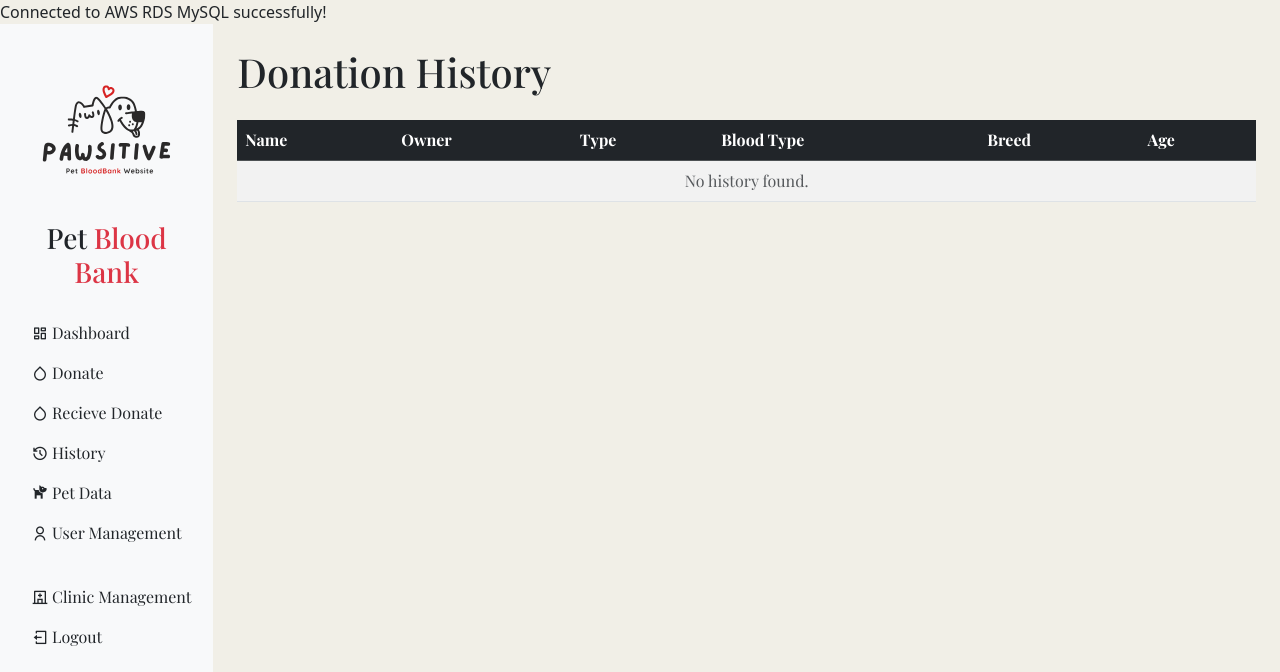
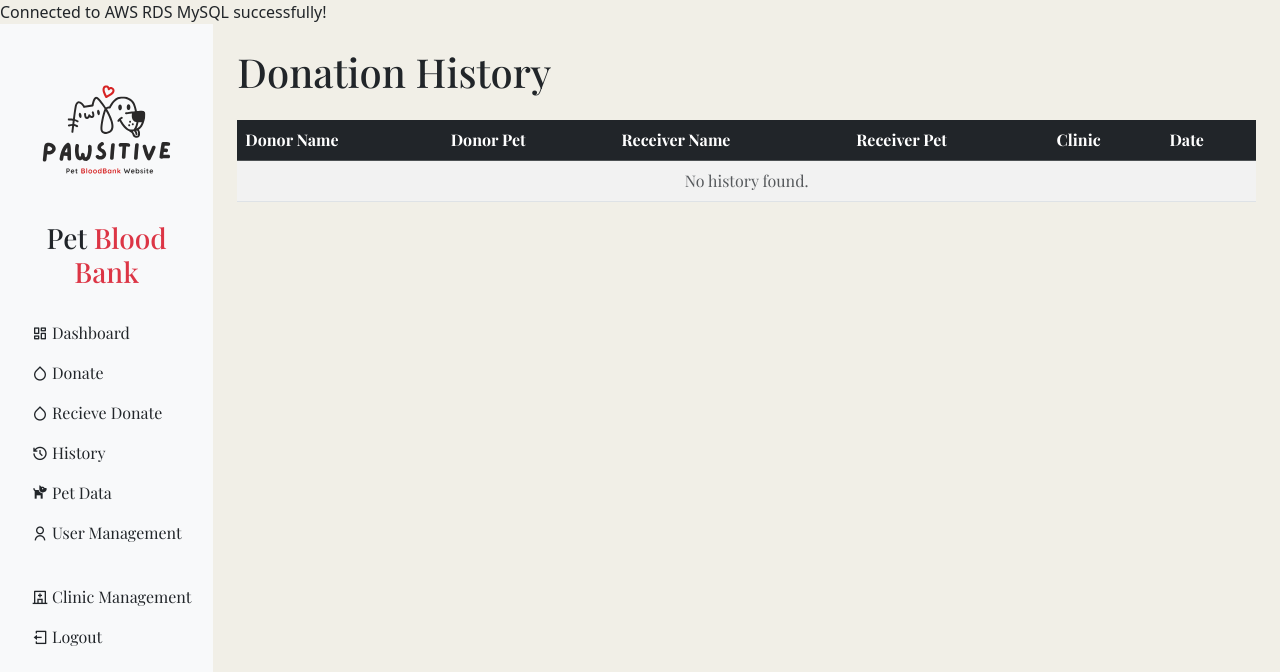
Before and after one commit to Noravorn/CloudProject, a PHP site: page /admin/history.php in a window 1280 px wide. Shown: the top 672 px of the page. Run offline with PHP 8.4, Linux system fonts and the light colour scheme; data that the repository does not hold is empty; some libraries are stand-ins or nearby versions; some web fonts are replaced.

Commit message:
add function to history and recent donation table

```diff
--- a/admin/history.php
+++ b/admin/history.php
@@ -7,63 +7,64 @@
 <body>
     <div class="container-fluid">
         <div class="row">
-            <!-- Sidebar -->
             <?php include 'sidebar.php'; ?>
 
-            <!-- Main Content -->
             <main class="col-md-10 p-4">
                 <h1 class="mb-4">Donation History</h1>
                 <table class="table table-striped table-hover">
                     <thead class="table-dark">
-                        <th>Name</th>
-                        <th>Owner</th>
-                        <th>Type</th>
-                        <th>Blood Type</th>
-                        <th>Breed</th>
-                        <th>Age</th>
+                        <th>Donor Name</th>
+                        <th>Donor Pet</th>
+                        <th>Receiver Name</th>
+                        <th>Receiver Pet</th>
+                        <th>Clinic</th>
+                        <th>Date</th>
                     </thead>
-                    <?php
+                    <tbody>
+                        <?php
+                        try {
+                            $query = "SELECT
+                                        du.User_Fname AS Donor_FName,
+                                        du.User_Lname AS Donor_LName,
+                                        dp.Pet_Name AS Donor_Pet,
+                                        ru.User_Fname AS Receiver_FName,
+                                        ru.User_Lname AS Receiver_LName,
+                                        rp.Pet_Name AS Receiver_Pet,
+                                        c.Clinic_Name,
+                                        dh.Donation_Date
+                                    FROM DONATION_HISTORY dh
+                                    JOIN PETS dp ON dh.Donor_Pet_ID = dp.Pet_ID
+                                    JOIN USERS du ON du.User_ID = dh.Donor_ID
+                                    JOIN PETS rp ON dh.Receiver_Pet_ID = rp.Pet_ID
+                                    JOIN USERS ru ON ru.User_ID = dh.Receiver_ID
+                                    JOIN CLINICS c ON c.Clinic_ID = dh.Clinic_ID";
 
-                    try {
-                        $query = "select * from DONATION_HISTORY dh
-                            JOIN PETS p ON dh.Donor_Pet_ID = p.Pet_ID
-                            JOIN USERS u ON u.User_ID = dh.Donor_ID
-                            JOIN BLOOD_TYPES bt ON p.Pet_Blood_Type_ID = bt.Blood_Type_ID;
-                        ";
-                        $stmt = $pdo->query($query);
+                            $stmt = $pdo->prepare($query);
+                            $stmt->execute();
 
-                        if ($stmt->rowCount() > 0) {
-                            while ($row = $stmt->fetch()) { ?>
+                            if ($stmt->rowCount() > 0) {
+                                while ($row = $stmt->fetch(PDO::FETCH_ASSOC)) { ?>
+                                    <tr>
+                                        <td><?php echo $row['Donor_FName'] . " " . $row['Donor_LName']; ?></td>
+                                        <td><?php echo $row['Donor_Pet']; ?></td>
+                                        <td><?php echo $row['Receiver_FName'] . " " . $row['Receiver_LName']; ?></td>
+                                        <td><?php echo $row['Receiver_Pet']; ?></td>
+                                        <td><?php echo $row['Clinic_Name']; ?></td>
+                                        <td><?php echo $row['Donation_Date']; ?></td>
+                                    </tr>
+                                <?php }
+                            } else { ?>
                                 <tr>
-                                    <td>
-                                        <? echo $row['Pet_Name']; ?>
-                                    </td>
-                                    <td>
-                                        <? echo $row['User_Fname'] . " " . $row['User_Lname']; ?>
-                                    </td>
-                                    <td>
-                                        <? echo $row['Pet_Type']; ?>
-                                    </td>
-                                    <td>
-                                        <? echo $row['Blood_Type_Name']; ?>
-                                    </td>
-                                    <td>
-                                        <? echo $row['Pet_Breed']; ?>
-                                    </td>
-                                    <td>
-                                        <? echo $row['Pet_Age']; ?>
-                                    </td>
+                                    <td colspan="6" class="text-center text-muted">No history found.</td>
                                 </tr>
-                    <?php }
-                        } else {
-                            echo "<tr><td colspan='8' class='text-center text-muted'>No history found.</td></tr>";
-                        }
-                    } catch (PDOException $e) {
-                        echo "<tr><td colspan='8' class='text-danger'>Error fetching history: " . htmlspecialchars($e->getMessage()) . "</td></tr>";
-                    }
-                    ?>
+                            <?php }
+                        } catch (PDOException $e) { ?>
+                            <tr>
+                                <td colspan="6" class="text-danger">Error fetching history: <?php echo htmlspecialchars($e->getMessage()); ?></td>
+                            </tr>
+                        <?php } ?>
+                    </tbody>
                 </table>
-
             </main>
         </div>
     </div>
```
Also changed, not shown: admin/admin.php (+49 -43 lines), admin/recieveDonate.php (+9 -9 lines).
